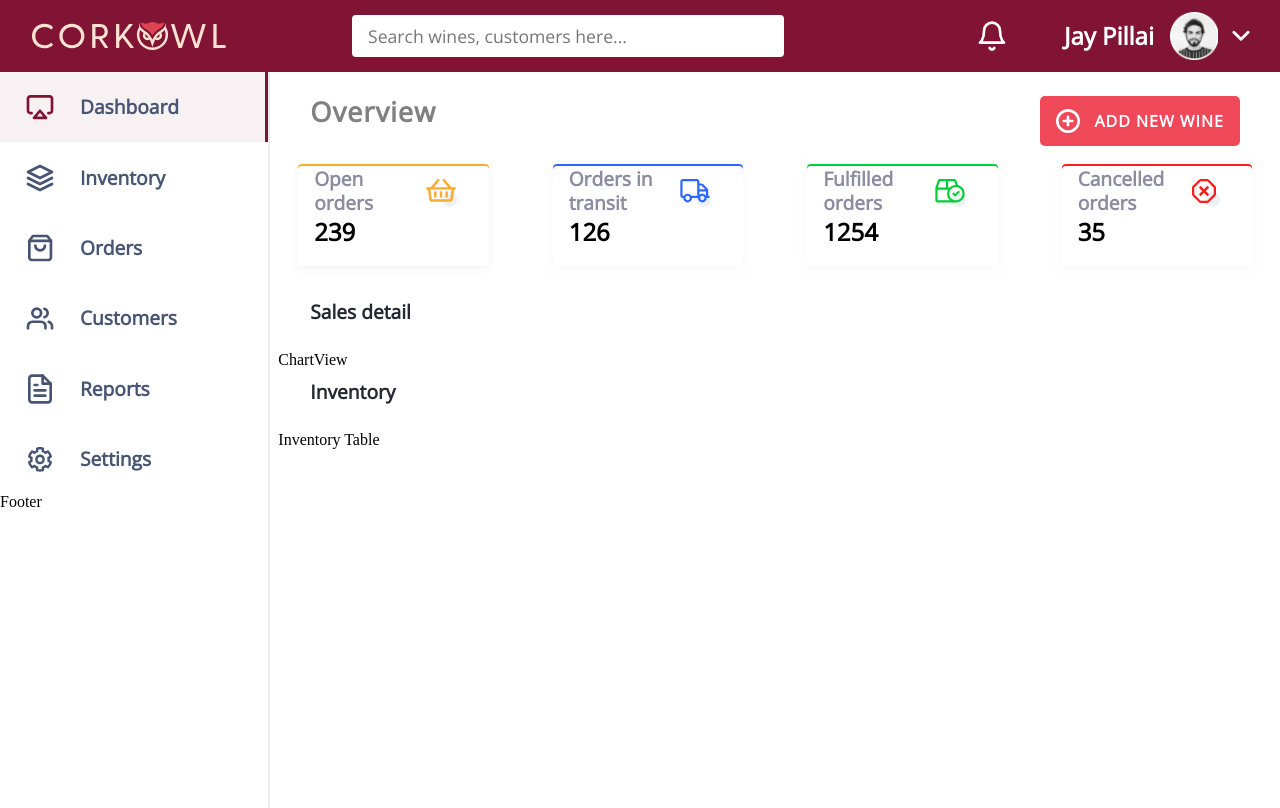
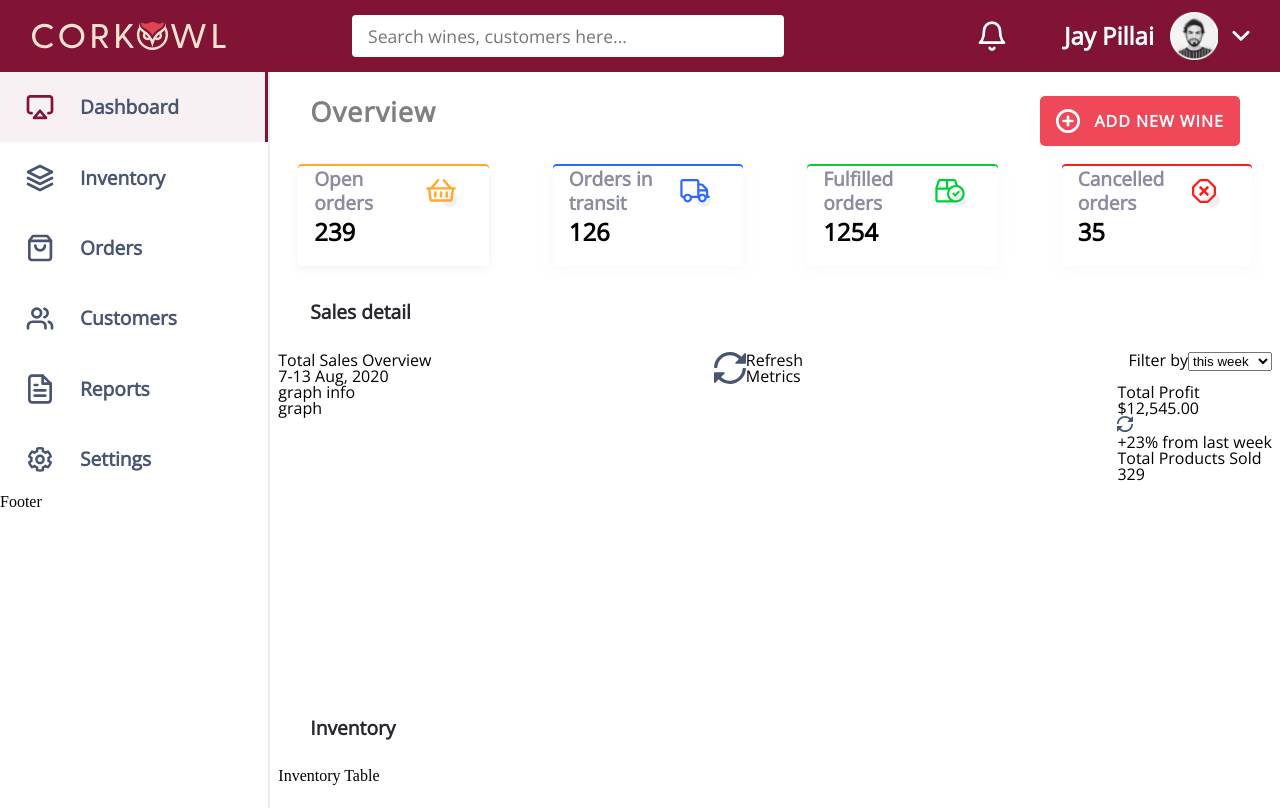
Before and after one commit to bokonist/thinklink-assignment, a React (Create React App) app: page / in a window 1280 px wide. Built offline with nearby package versions, Linux system fonts and the light colour scheme.

Commit message:
barebones chartview + layout styling

```diff
--- a/src/Components/ChartView.jsx
+++ b/src/Components/ChartView.jsx
@@ -1,7 +1,60 @@
 import React from 'react';
+import refreshIcon from '../assets/refresh.svg';
+import '../styles/ChartView.css';
 
 function ChartView() {
-  return <div>ChartView</div>;
+  return (
+    <div className="chart-view-container">
+      <div className="chart-view-header-container">
+        <div className="header-overview-container">
+          <h1 className="overview-title">Total Sales Overview</h1>
+          <p className="overview-range">7-13 Aug, 2020</p>
+        </div>
+        <div className="refresh-container">
+          <img
+            src={refreshIcon}
+            alt="refresh metrics button"
+            className="refresh-icon"
+          />
+          <h1 className="refresh-title">Refresh Metrics</h1>
+        </div>
+        <form>
+          <label htmlFor="filter-range" className="filter-container">
+            <p className="filter-title">Filter by</p>
+            <select
+              name="filter by date range"
+              id="filter-range"
+              className="filter-range-select"
+            >
+              <option value="week">this week</option>
+              <option value="month">this month</option>
+              <option value="year">this year</option>
+            </select>
+          </label>
+        </form>
+      </div>
+      <div className="chart-view-body-container">
+        <div className="graph-container">
+          <div className="graph-info-container">graph info</div>
+          <div className="graph-container">graph</div>
+        </div>
+        <div className="general-info-container">
+          <h1 className="info-title">Total Profit</h1>
+          <p className="net-info-container">$12,545.00</p>
+          <div className="insight-container">
+            <img
+              src={refreshIcon}
+              alt="insights icon"
+              className="insight-icon"
+            />
+            <p className="insight-info">+23% from last week</p>
+          </div>
+          <h1 className="sales-info-title">Total Products Sold</h1>
+          <p className="sales-info">329</p>
+        </div>
+      </div>
+    </div>
+  );
 }
 
 export default ChartView;
--- /dev/null
+++ b/src/styles/ChartView.css
@@ -0,0 +1,45 @@
+.chart-view-container {
+  width: 100%;
+  display: flex;
+  flex-direction: column;
+
+  font-family: 'Open Sans', sans-serif;
+}
+.chart-view-header-container {
+  width: 100%;
+  display: flex;
+  flex-direction: row;
+  justify-content: space-between;
+}
+.header-overview-container {
+  display: flex;
+  flex-direction: column;
+}
+.refresh-container {
+  display: flex;
+  flex-direction: row;
+}
+
+.filter-container {
+  display: flex;
+  flex-direction: row;
+}
+
+.chart-view-body-container {
+  width: 100%;
+  height: fit-content;
+
+  display: flex;
+  flex-direction: row;
+  justify-content: space-between;
+}
+.graph-container {
+  height: 20rem;
+}
+.general-info-container {
+  height: 100%;
+  display: flex;
+  flex-direction: column;
+  justify-content: flex-start;
+  align-items: flex-start;
+}
```
